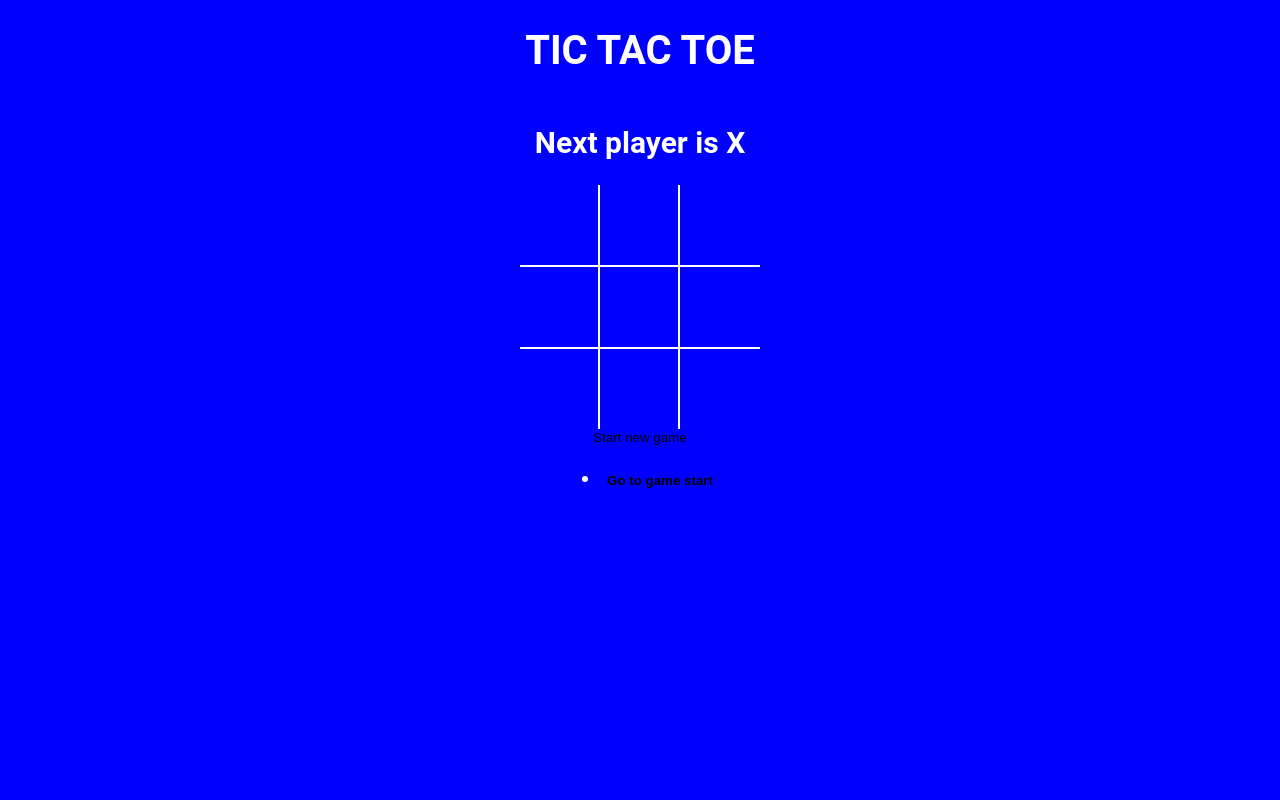
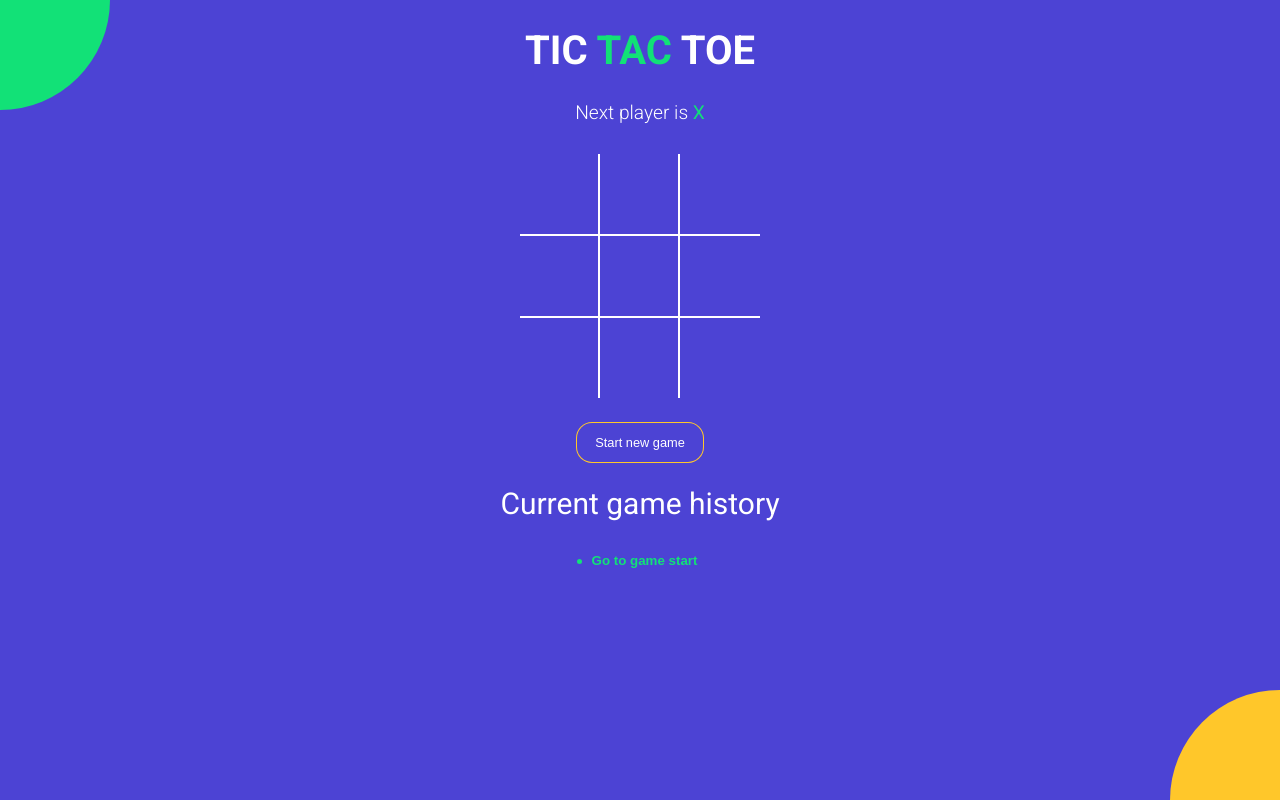
Before and after one commit to AishwaryaPandey987/tictactoe, a React (Vite) app: page / in a window 1280 px wide. Built offline with nearby package versions, Linux system fonts and the light colour scheme.

Commit message:
styling the entire app

```diff
--- a/index.html
+++ b/index.html
@@ -1,7 +1,14 @@
 <!DOCTYPE html>
 <html>
   <head>
-    <title>React Vite Micro App</title>
+    <meta charset="UTF-8" />
+<meta name="viewport" content="width=device-width, initial-scale=1.0" />
+<meta http-equiv="X-UA-Compatible" content="ie=edge" />
+<link
+  href="https://fonts.googleapis.com/css?family=Roboto:300,400,700&display=swap"
+  rel="stylesheet"
+/>
+<title>TIC TAC TOE</title>
   </head>
   <body>
     <div id="root"></div>
--- a/src/App.jsx
+++ b/src/App.jsx
@@ -29,7 +29,7 @@ const App = () => {
       });
       return prev.concat({ board: newBoard, isXNext: !last.isXNext });
     });
-    setCurrentMove((prev) => prev + 1);
+    setCurrentMove(prev => prev + 1);
   };
 
   const moveTo = (move) => {
@@ -43,7 +43,7 @@ const App = () => {
 
   return (
     <div className="app">
-      <h1>TIC TAC TOE</h1>
+      <h1 >TIC <span className="text-green">TAC</span> TOE</h1>
       <StatusMessage winner={winner} current={current}/>
 
       <Board
@@ -51,10 +51,15 @@ const App = () => {
         handleSquareClick={handleSquareClick}
         winningSquares={winningSquares}
       />
-      <button type="button" onclick={onNewGame}>
-        Start new game
+      <button
+       type="button"
+      onClick={onNewGame}
+      className = {`btn-reset ${winner ? 'active' : ' ' } ` }>
+      Start new game
       </button>
+      <h2 style={ { fontWeight : 'normal'}}>Current game history</h2>
       <History history={history} moveTo={moveTo} currentMove={currentMove} />
+    <div className="bg-balls"/>
     </div>
   );
 };
--- a/src/components/History.jsx
+++ b/src/components/History.jsx
@@ -2,15 +2,14 @@ import React from 'react';
 
 const History = ({history , moveTo, currentMove}) => {
   return (
-    <ul>
+    <div className="history-wrapper">
+
+    <ul className="history">
       {history.map((_, move) =>{
         return (
           <li  key={move}>
             <button
-            style={ {
-              fontWeight : move === currentMove ? "bold ": "normal",
-
-            }}
+           className= {`btn-move ${move === currentMove ? 'active' : ' '} ` }
             type ="button"
             onClick={ () => {
               moveTo(move);
@@ -20,8 +19,9 @@ const History = ({history , moveTo, currentMove}) => {
             </button>
             </li>
         );
-          })}
+      })}
           </ul>
+      </div>
   );
    };
 
--- a/src/components/Square.jsx
+++ b/src/components/Square.jsx
@@ -3,8 +3,16 @@ import React from 'react';
 const Square = ({value, onClick,isWinningSquares}) => {
 
 
-  return (  <button type="button"  className="square" onClick={onClick}
-  style = {{fontWeight : isWinningSquares ? 'bold' : 'normal'}}>
+  return (
+     <button type="button"
+      onClick={onClick}
+
+     className ={ `square  ${isWinningSquares ? 'winning' : ' '} ${
+       value==='X' ? 'text-green' : 'text-orange'
+     }` }
+
+
+  >
     {value}
     </button>
 
--- a/src/components/StatusMessage.jsx
+++ b/src/components/StatusMessage.jsx
@@ -5,12 +5,28 @@ const StatusMessage = ( {winner, current }) => {
  const noMovesLeft = current.board.every(el=>el !==null);
 
  return (
-    <h2>
-    { winner &&  `Winner is ${winner}`}
-    {!winner && !noMovesLeft  && `Next player is ${current.isXNext ? 'X' : '0'}`}
-    {!winner && noMovesLeft && 'X and 0 tied'}
+    <div className= "status-message">
 
- </h2>
+    { winner &&  (
+       <>
+       Winner is {' '}
+       <span className= { winner === 'X' ? "text-green" : "text-orange"}>{winner}</span></>
+    )}
+    {!winner && !noMovesLeft  && (
+       <>
+       Next player is {' '}
+       <span className= { current.isXNext ? 'text-green ' : 'text-orange'}>
+          {current.isXNext ? 'X' : '0'}{' '}
+       </span></>
+    )}
+    {!winner && noMovesLeft && (
+       <>
+       <span className= "text-green"> X</span> and{' '}
+       <span className="text-orange">0</span>tied
+       </>
+    )}
+
+ </div>
   );
 };
 
--- a/src/styles/root.scss
+++ b/src/styles/root.scss
@@ -1,9 +1,11 @@
-
+$green: #12e177;
+$orange: #ffc72a;
+$blue: #4c43d4;
 
 body {
   font-family: 'Roboto', sans-serif;
-  background-color: blue;
-  color:white;
+  background-color: $blue;
+  color: #fff;
   padding: 0;
   margin: 0;
 }
@@ -25,11 +27,11 @@ button {
 }
 
 .text-green {
-  color: green;
+  color: $green;
 }
 
 .text-orange {
-  color: orange;
+  color: $orange;
 }
 
 .history-wrapper {
@@ -49,16 +51,16 @@ button {
         display: inline-block;
         height: 5px;
         width: 5px;
-        background-color: green;
+        background-color: $green;
         margin-right: 4px;
         margin-bottom: 1px;
       }
 
       .btn-move {
-    	  color: white;
+    	  color: #fff;
         &.active {
           font-weight: bold;
-          color: green;
+          color: $green;
         }
       }
     }
@@ -76,15 +78,15 @@ button {
 
 .btn-reset {
   font-size: 0.8rem;
-  color: white;
+  color: #fff;
   border-radius: 15px;
   padding: 12px 18px;
   margin-top: 25px;
   transition: all 0.2s;
-  background-color: blue;
-  box-shadow: 0px 0px 0px 1px orange;
+  background-color: $blue;
+  box-shadow: 0px 0px 0px 1px $orange;
   &.active {
-    background-color: orange;
+    background-color: $orange;
     box-shadow: none;
   }
 }
@@ -93,15 +95,14 @@ button {
   .board-row {
     display: flex;
     flex-direction: row;
-    border-bottom: 2px solid white;
+    border-bottom: 2px solid #fff;
     &:last-child {
       border-bottom: none;
     }
     .square {
-
       width: 80px;
       height: 80px;
-      border-right: 2px solid white;
+      border-right: 2px solid #fff;
       font-size: 2.5rem;
       padding: 0;
       overflow: hidden;
@@ -146,7 +147,7 @@ button {
   }
 
   &:before {
-    background-color: orange;
+    background-color: $orange;
     right: -75px;
     bottom: -75px;
     @media screen and (min-width: 476px) {
@@ -158,7 +159,7 @@ button {
   }
 
   &:after {
-    background-color: green;
+    background-color: $green;
     top: -75px;
     left: -75px;
     @media screen and (min-width: 476px) {
```
